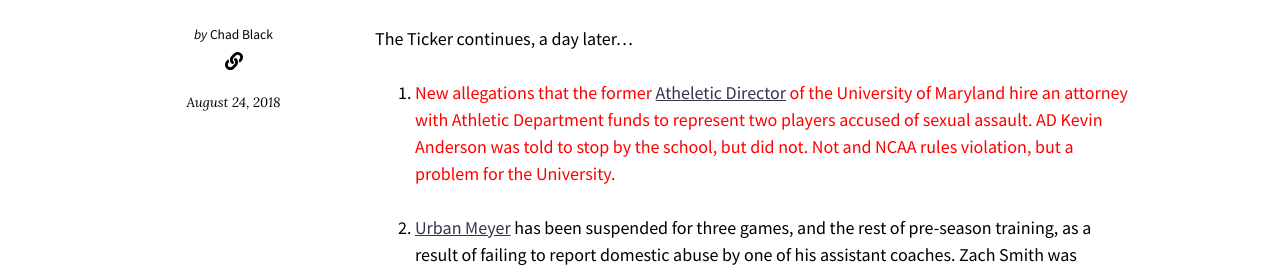
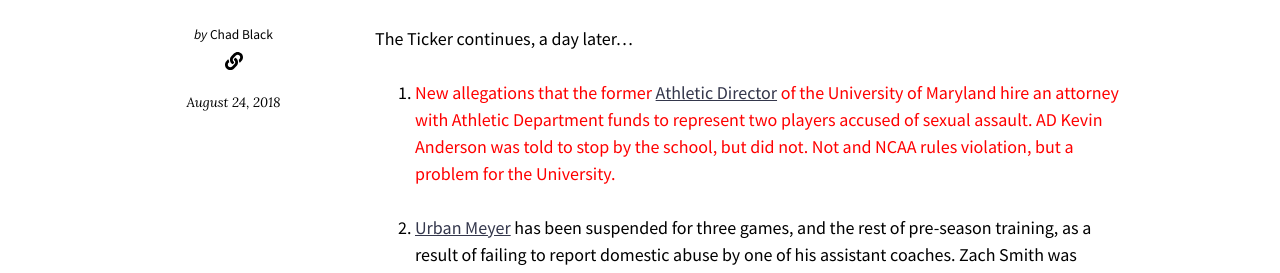
Before and after one commit to chadblack/CollegeSport2018, a Jekyll site: the page built from _posts/2018-08-23-the-ticker-aug-24.md, in a window 1280 px wide. Shown: the part 198-471 px from the top of the page. Built offline with Jekyll 4.4.1, drawn with Linux system fonts in a browser that asks for light colours; nearby versions of some CDN libraries.

Commit message:
fixed spelling error

```diff
--- a/_posts/2018-08-23-the-ticker-aug-24.md
+++ b/_posts/2018-08-23-the-ticker-aug-24.md
@@ -6,7 +6,7 @@
 
 The Ticker continues, a day later...
 
-6. <span style="color:red">New allegations that the former [Atheletic
+6. <span style="color:red">New allegations that the former [Athletic
    Director](http://www.baltimoresun.com/sports/terps/tracking-the-terps/bs-sp-anderson-diamondback-lawyer-0823-story.html)
    of the University of Maryland hire an attorney with Athletic Department
    funds to represent two players accused of sexual assault. AD Kevin Anderson
```
